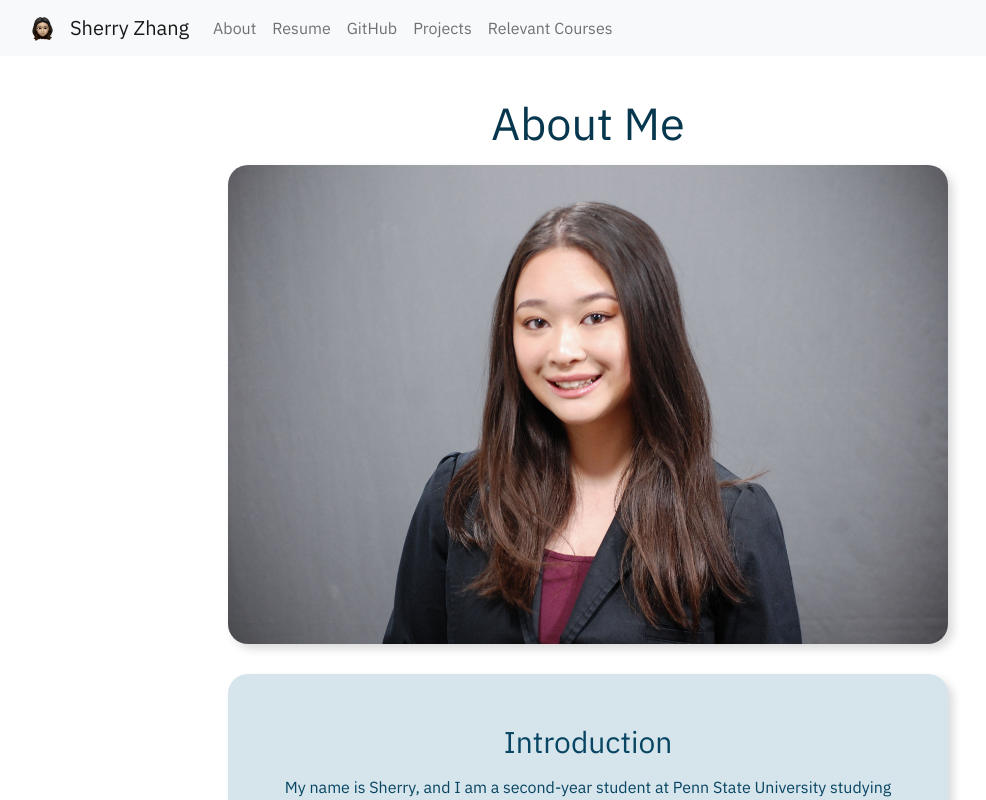
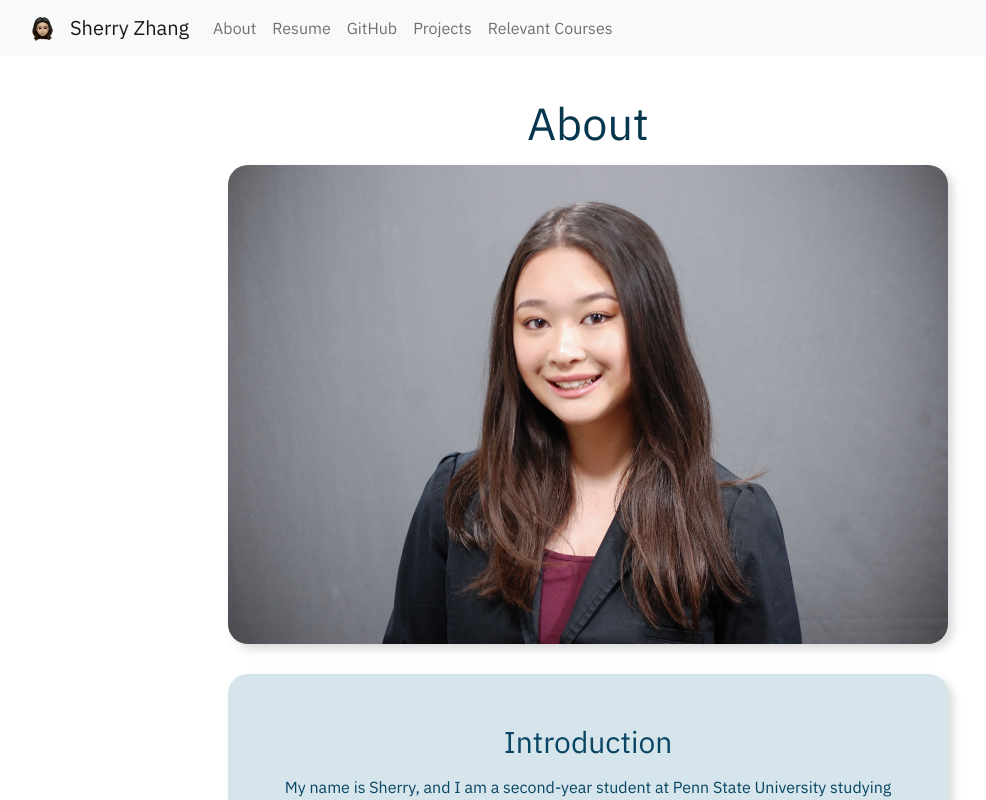
Before and after one commit to zsherry168/zsherry168.github.io, a React (Create React App) app: page /about in a window 1280 px wide. Shown: the top 800 px of the page, without its empty margins (52-1038 px from the left). Built offline with nearby package versions, Linux system fonts and the light colour scheme.

Commit message:
Changed About Me to About

```diff
--- a/src/components/About.js
+++ b/src/components/About.js
@@ -24,7 +24,7 @@ export const About = () => {
     return (
         <>
             <div class="container">
-                <h1>About Me</h1>
+                <h1>About</h1>
                 <div class="aboutMeBody">
                     <Container>
                         <Row>
```
